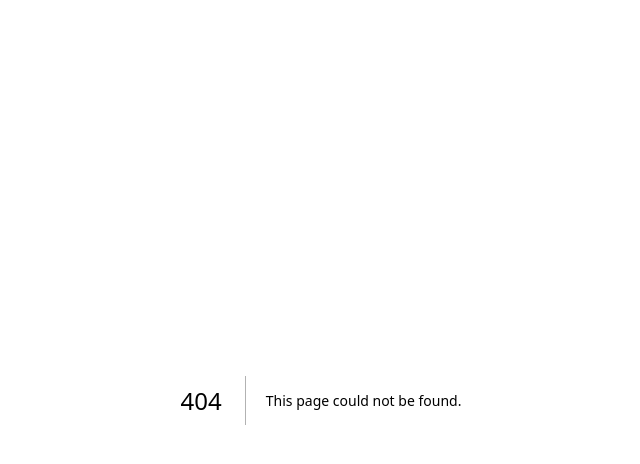
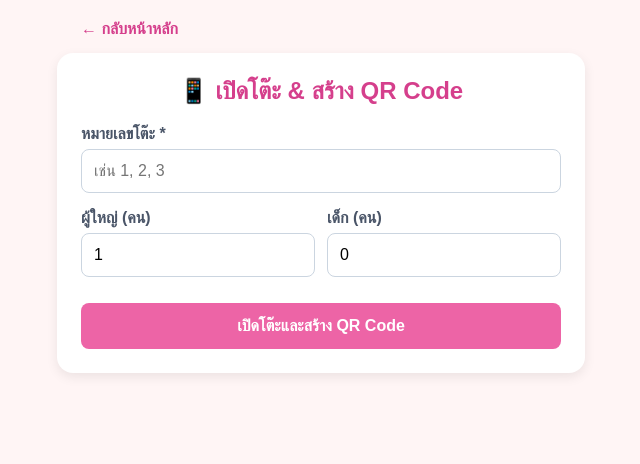
Before and after one commit to s6904035617050-cmyk/para-melter-gelato-order, a Next.js app: page /generate-qr in a window 1280 px wide. Before the commit this address had no page. Shown: the top 464 px of the page, without its empty margins (319-959 px from the left). Built offline with nearby package versions, Linux system fonts and the light colour scheme; no server answers.

Commit message:
Create page.js

```diff
--- /dev/null
+++ b/app/generate-qr/page.js
@@ -0,0 +1,221 @@
+'use client';
+
+import { useState } from 'react';
+import Link from 'next/link';
+import { supabase } from '@/lib/supabaseClient';
+
+export default function GenerateQR() {
+  const [tableNumber, setTableNumber] = useState('');
+  const [adultCount, setAdultCount] = useState(1);
+  const [childCount, setChildCount] = useState(0);
+  const [loading, setLoading] = useState(false);
+  const [sessionData, setSessionData] = useState(null);
+
+  const handleCreateSession = async (e) => {
+    e.preventDefault();
+    if (!tableNumber) {
+      alert('กรุณากรอกหมายเลขโต๊ะ');
+      return;
+    }
+
+    setLoading(true);
+    try {
+      // บันทึก session ลง Supabase
+      const { data, error } = await supabase
+        .from('sessions')
+        .insert([
+          {
+            table_number: parseInt(tableNumber),
+            adult_count: parseInt(adultCount),
+            child_count: parseInt(childCount),
+            status: 'open',
+          },
+        ])
+        .select()
+        .single();
+
+      if (error) throw error;
+
+      // สร้าง URL สำหรับสั่งอาหาร
+      const orderUrl = `${window.location.origin}/order/${tableNumber}?session_id=${data.id}`;
+      setSessionData({ ...data, orderUrl });
+    } catch (err) {
+      alert('เกิดข้อผิดพลาด: ' + err.message);
+    } finally {
+      setLoading(false);
+    }
+  };
+
+  const qrImageUrl = sessionData
+    ? `https://api.qrserver.com/v1/create-qr-code/?size=250x250&data=${encodeURIComponent(sessionData.orderUrl)}`
+    : '';
+
+  return (
+    <div style={{
+      minHeight: '100vh',
+      backgroundColor: '#FFF5F5',
+      padding: '20px',
+      fontFamily: 'sans-serif',
+      display: 'flex',
+      flexDirection: 'column',
+      alignItems: 'center'
+    }}>
+      <div style={{ width: '100%', maxWidth: '480px', marginBottom: '15px' }}>
+        <Link href="/" style={{ color: '#D53F8C', textDecoration: 'none', fontWeight: 'bold' }}>
+          ← กลับหน้าหลัก
+        </Link>
+      </div>
+
+      <div style={{
+        width: '100%',
+        maxWidth: '480px',
+        backgroundColor: '#FFFFFF',
+        borderRadius: '16px',
+        padding: '24px',
+        boxShadow: '0 4px 12px rgba(0,0,0,0.08)'
+      }}>
+        <h2 style={{ color: '#D53F8C', marginTop: 0, textAlign: 'center' }}>
+          📱 เปิดโต๊ะ & สร้าง QR Code
+        </h2>
+
+        {!sessionData ? (
+          <form onSubmit={handleCreateSession} style={{ display: 'flex', flexDirection: 'column', gap: '16px' }}>
+            <div>
+              <label style={{ display: 'block', marginBottom: '6px', fontWeight: 'bold', color: '#4A5568' }}>
+                หมายเลขโต๊ะ *
+              </label>
+              <input
+                type="number"
+                value={tableNumber}
+                onChange={(e) => setTableNumber(e.target.value)}
+                placeholder="เช่น 1, 2, 3"
+                required
+                style={{
+                  width: '100%',
+                  padding: '12px',
+                  borderRadius: '8px',
+                  border: '1px solid #CBD5E0',
+                  fontSize: '16px',
+                  boxSizing: 'border-box'
+                }}
+              />
+            </div>
+
+            <div style={{ display: 'flex', gap: '12px' }}>
+              <div style={{ flex: 1 }}>
+                <label style={{ display: 'block', marginBottom: '6px', fontWeight: 'bold', color: '#4A5568' }}>
+                  ผู้ใหญ่ (คน)
+                </label>
+                <input
+                  type="number"
+                  min="1"
+                  value={adultCount}
+                  onChange={(e) => setAdultCount(e.target.value)}
+                  style={{
+                    width: '100%',
+                    padding: '12px',
+                    borderRadius: '8px',
+                    border: '1px solid #CBD5E0',
+                    fontSize: '16px',
+                    boxSizing: 'border-box'
+                  }}
+                />
+              </div>
+
+              <div style={{ flex: 1 }}>
+                <label style={{ display: 'block', marginBottom: '6px', fontWeight: 'bold', color: '#4A5568' }}>
+                  เด็ก (คน)
+                </label>
+                <input
+                  type="number"
+                  min="0"
+                  value={childCount}
+                  onChange={(e) => setChildCount(e.target.value)}
+                  style={{
+                    width: '100%',
+                    padding: '12px',
+                    borderRadius: '8px',
+                    border: '1px solid #CBD5E0',
+                    fontSize: '16px',
+                    boxSizing: 'border-box'
+                  }}
+                />
+              </div>
+            </div>
+
+            <button
+              type="submit"
+              disabled={loading}
+              style={{
+                marginTop: '10px',
+                padding: '14px',
+                backgroundColor: loading ? '#A0AEC0' : '#ED64A6',
+                color: 'white',
+                border: 'none',
+                borderRadius: '8px',
+                fontSize: '16px',
+                fontWeight: 'bold',
+                cursor: loading ? 'not-allowed' : 'pointer'
+              }}
+            >
+              {loading ? 'กำลังสร้าง...' : 'เปิดโต๊ะและสร้าง QR Code'}
+            </button>
+          </form>
+        ) : (
+          <div style={{ textAlign: 'center' }}>
+            <div style={{
+              backgroundColor: '#EDF2F7',
+              padding: '12px',
+              borderRadius: '8px',
+              marginBottom: '16px',
+              fontWeight: 'bold',
+              color: '#2D3748'
+            }}>
+              โต๊ะที่ {sessionData.table_number} (ผู้ใหญ่ {sessionData.adult_count} | เด็ก {sessionData.child_count})
+            </div>
+
+            <div style={{ margin: '20px 0' }}>
+              <img src={qrImageUrl} alt="QR Code" style={{ borderRadius: '8px', width: '220px', height: '220px' }} />
+            </div>
+
+            <p style={{ fontSize: '13px', color: '#718096', wordBreak: 'break-all', marginBottom: '20px' }}>
+              {sessionData.orderUrl}
+            </p>
+
+            <div style={{ display: 'flex', gap: '10px' }}>
+              <button
+                onClick={() => navigator.clipboard.writeText(sessionData.orderUrl)}
+                style={{
+                  flex: 1,
+                  padding: '10px',
+                  backgroundColor: '#4A5568',
+                  color: 'white',
+                  border: 'none',
+                  borderRadius: '6px',
+                  cursor: 'pointer'
+                }}
+              >
+                📋 คัดลอกลิงก์
+              </button>
+
+              <button
+                onClick={() => setSessionData(null)}
+                style={{
+                  flex: 1,
+                  padding: '10px',
+                  backgroundColor: '#319795',
+                  color: 'white',
+                  border: 'none',
+                  borderRadius: '6px',
+                  cursor: 'pointer'
+                }}
+              >
+                ➕ เปิดโต๊ะใหม่
+              </button>
+            </div>
+          </div>
+        )}
+      </div>
+    </div>
+  );
+}
```
